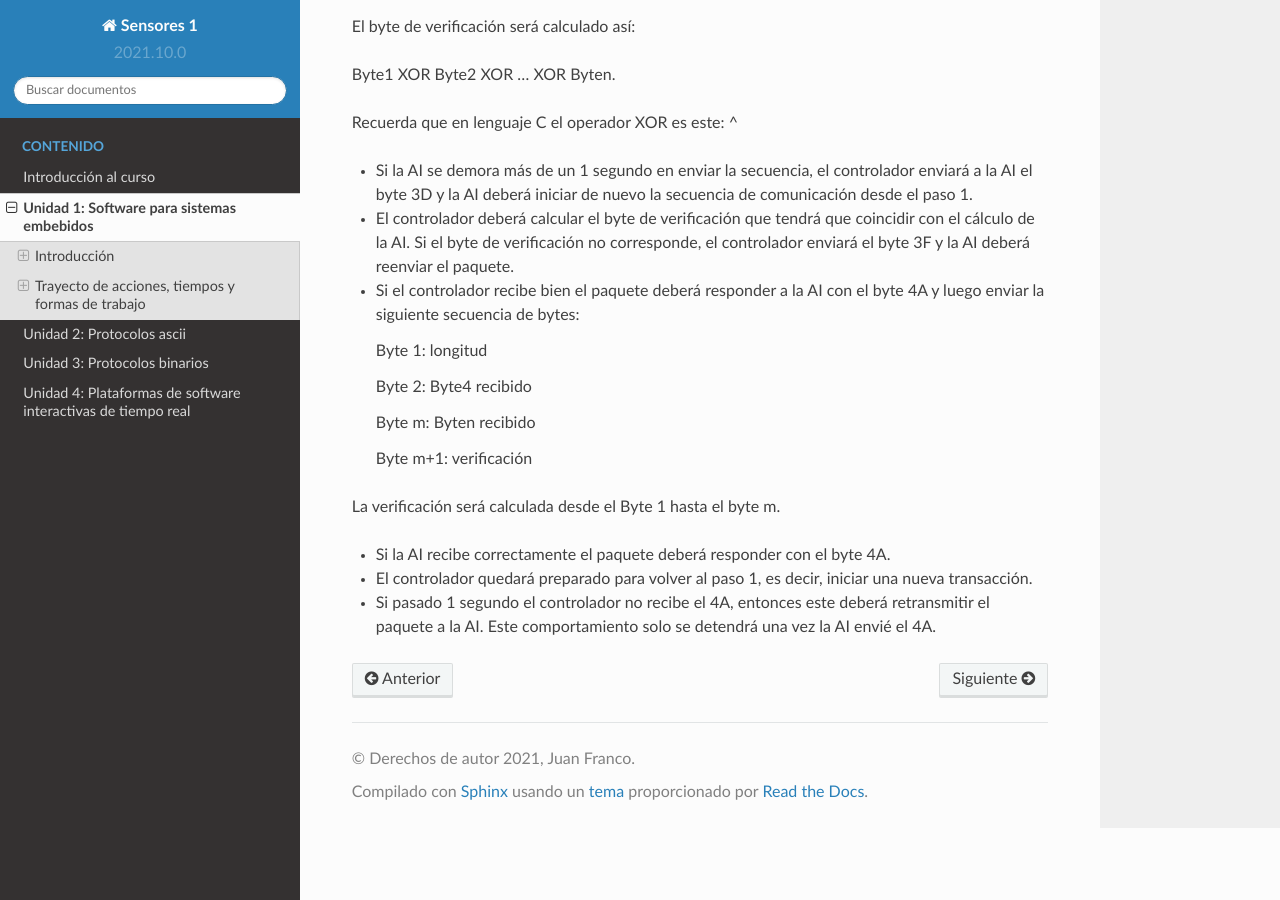
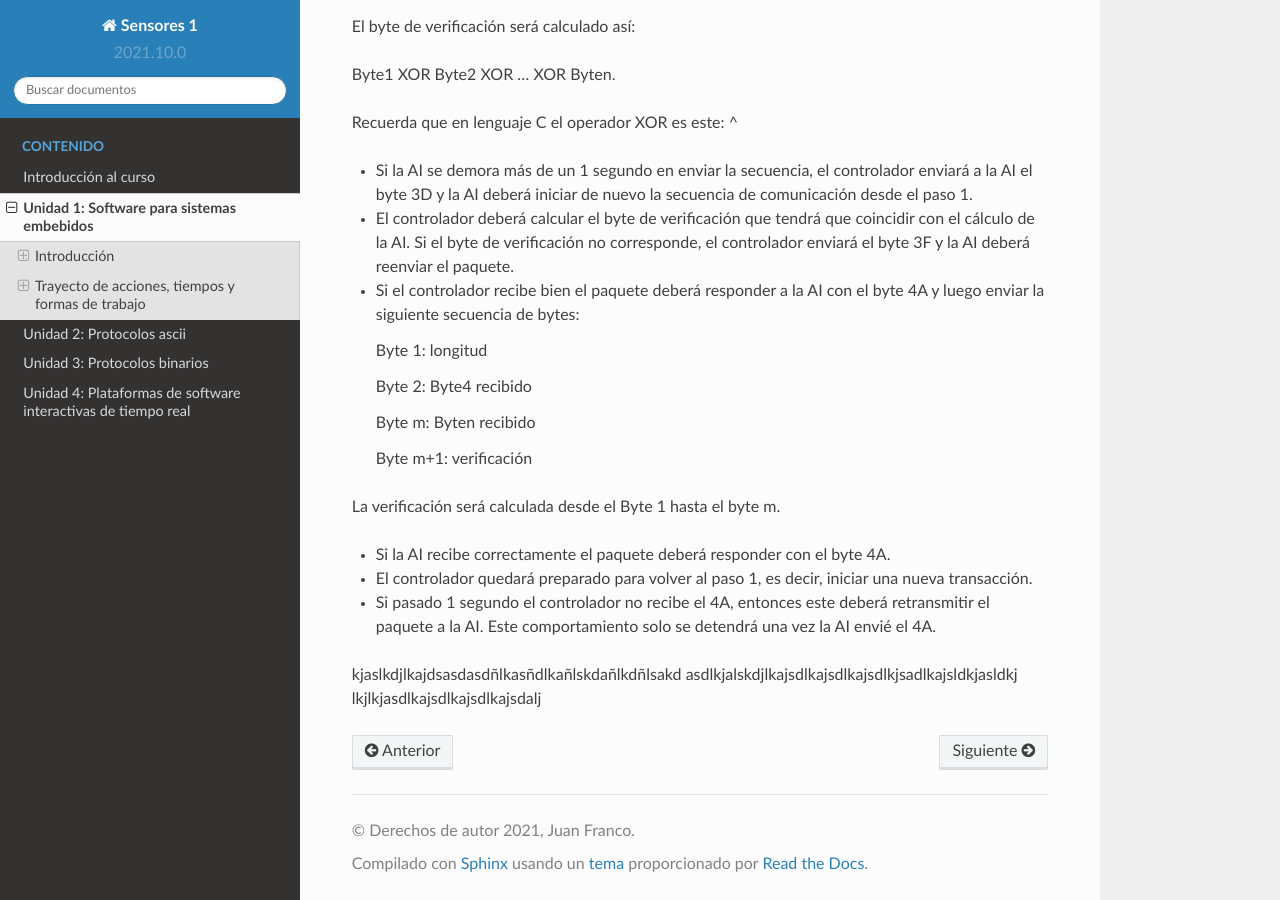
Before and after one commit to juanferfranco/sensores1, a Sphinx documentation site: the page built from docs/_unidad1/unidad1.rst, in a window 1280 px wide and 900 px high, scrolled down 22163 px. Built offline with Sphinx 7.4.7 and the Read the Docs theme 2.0.0, drawn with Linux system fonts in a browser that asks for light colours.

Commit message:
add feature X

```diff
--- a/docs/_unidad1/unidad1.rst
+++ b/docs/_unidad1/unidad1.rst
@@ -1402,3 +1402,8 @@ La verificación será calculada desde el Byte 1 hasta el byte m.
 * Si pasado 1 segundo el controlador no recibe el 4A, entonces este
   deberá retransmitir el paquete a la AI. Este comportamiento solo
   se detendrá una vez la AI envié el 4A.
+
+
+kjaslkdjlkajdsasdasdñlkasñdlkañlskdañlkdñlsakd
+asdlkjalskdjlkajsdlkajsdlkajsdlkjsadlkajsldkjasldkj
+lkjlkjasdlkajsdlkajsdlkajsdalj
```
Also changed, not shown: 2 other files.
